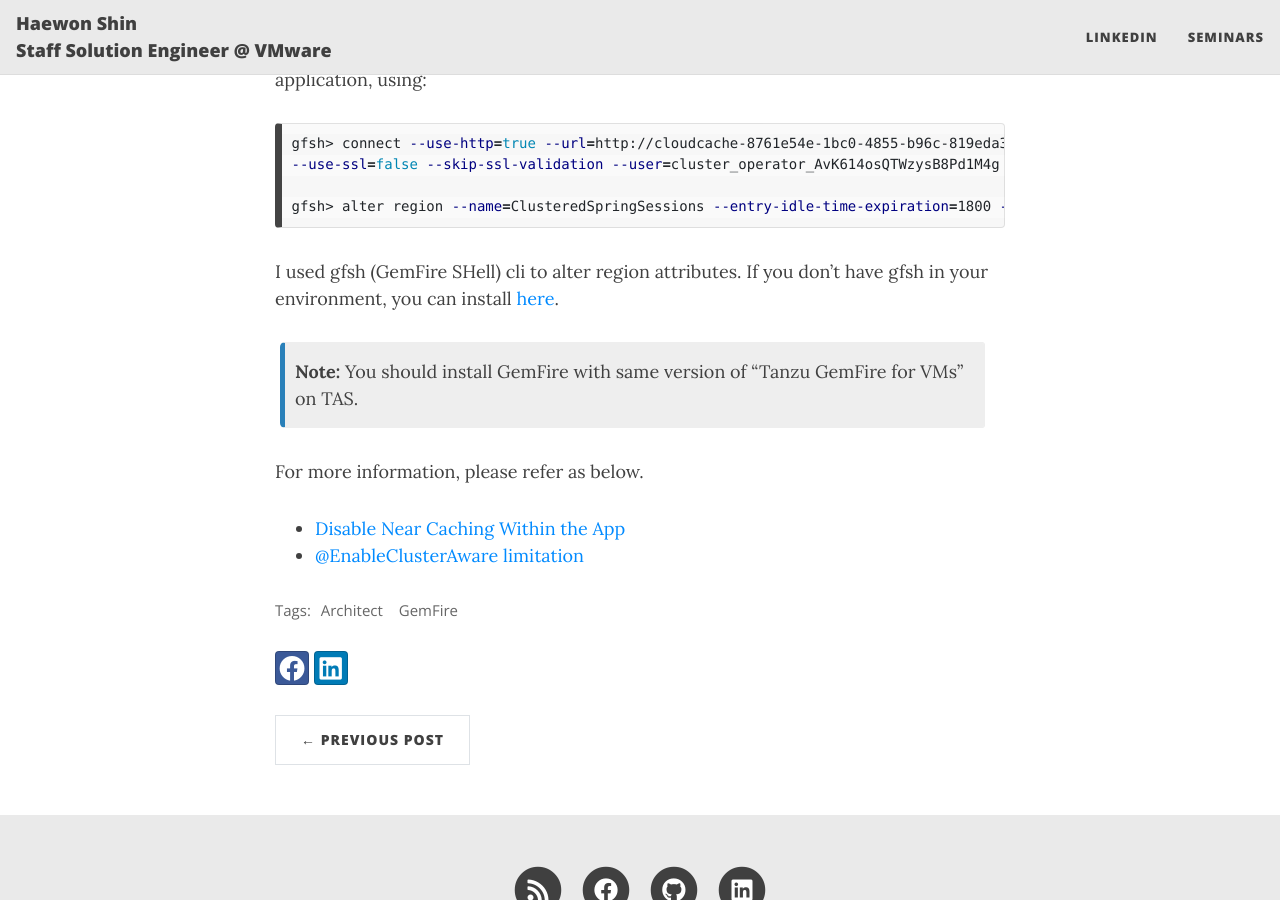
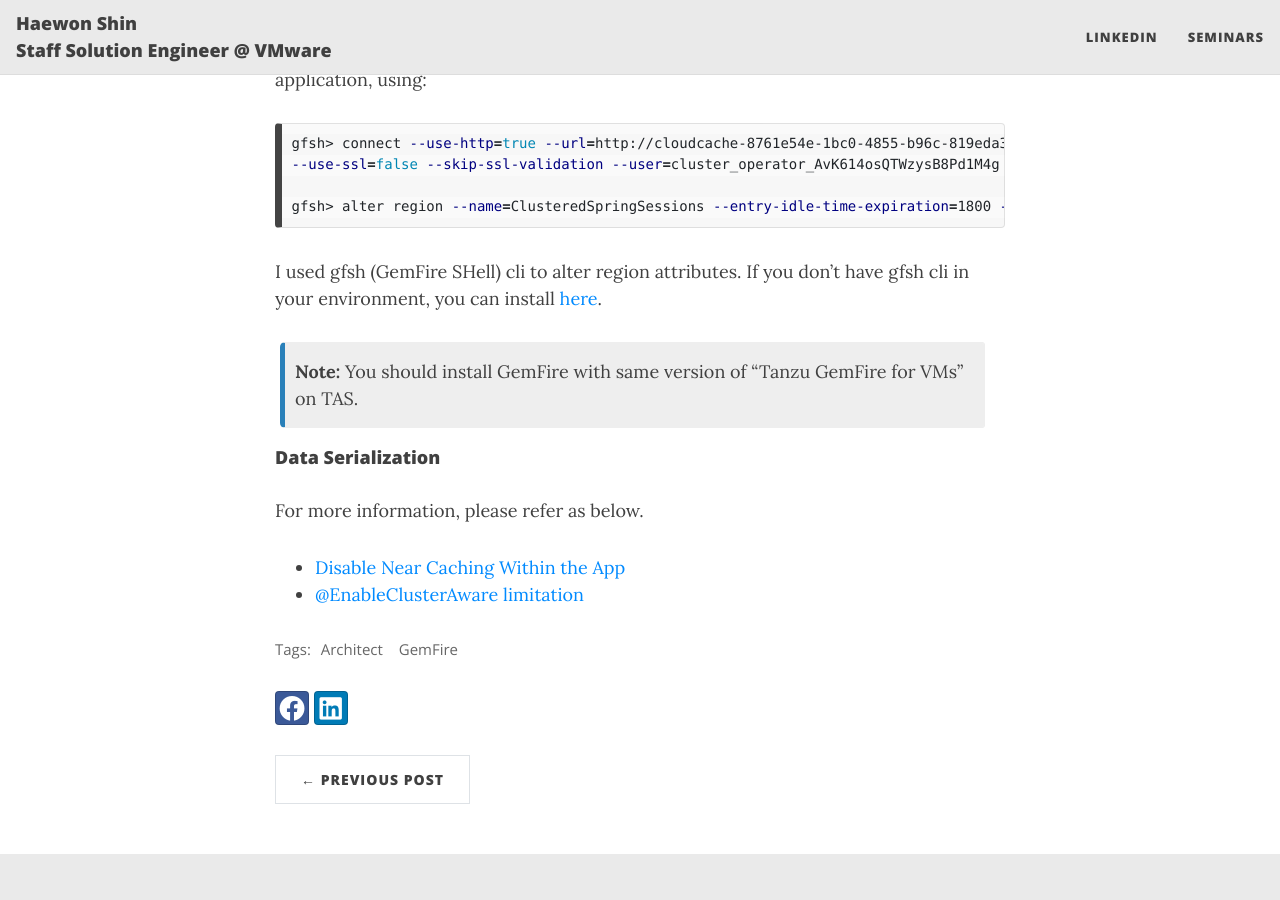
Before and after one commit to haewons-tanzu/haewons-tanzu.github.io, a Jekyll site: the page built from _posts/2020-10-30-consideration-for-using-tanzu-gemfire-vms.md, in a window 1280 px wide and 900 px high, scrolled down 840 px. Built offline with Jekyll 4.4.1, drawn with Linux system fonts in a browser that asks for light colours; nearby versions of some CDN libraries.

Commit message:
Update 2020-10-30-consideration-for-using-tanzu-gemfire-vms.md

````diff
--- a/_posts/2020-10-30-consideration-for-using-tanzu-gemfire-vms.md
+++ b/_posts/2020-10-30-consideration-for-using-tanzu-gemfire-vms.md
@@ -27,10 +27,12 @@
 
 gfsh> alter region --name=ClusteredSpringSessions --entry-idle-time-expiration=1800 --entry-idle-time-expiration-action=INVALIDATE
 ```
-I used gfsh (GemFire SHell) cli to alter region attributes. If you don't have gfsh in your environment, you can install [here](2020-10-29-gemfire-installation-on-mac){:target="_blank"}.
+I used gfsh (GemFire SHell) cli to alter region attributes. If you don't have gfsh cli in your environment, you can install [here](2020-10-29-gemfire-installation-on-mac){:target="_blank"}.
 
 {: .box-note}
 **Note:** You should install GemFire with same version of "Tanzu GemFire for VMs" on TAS.
+
+#### Data Serialization
 
 
 For more information, please refer as below.
````
